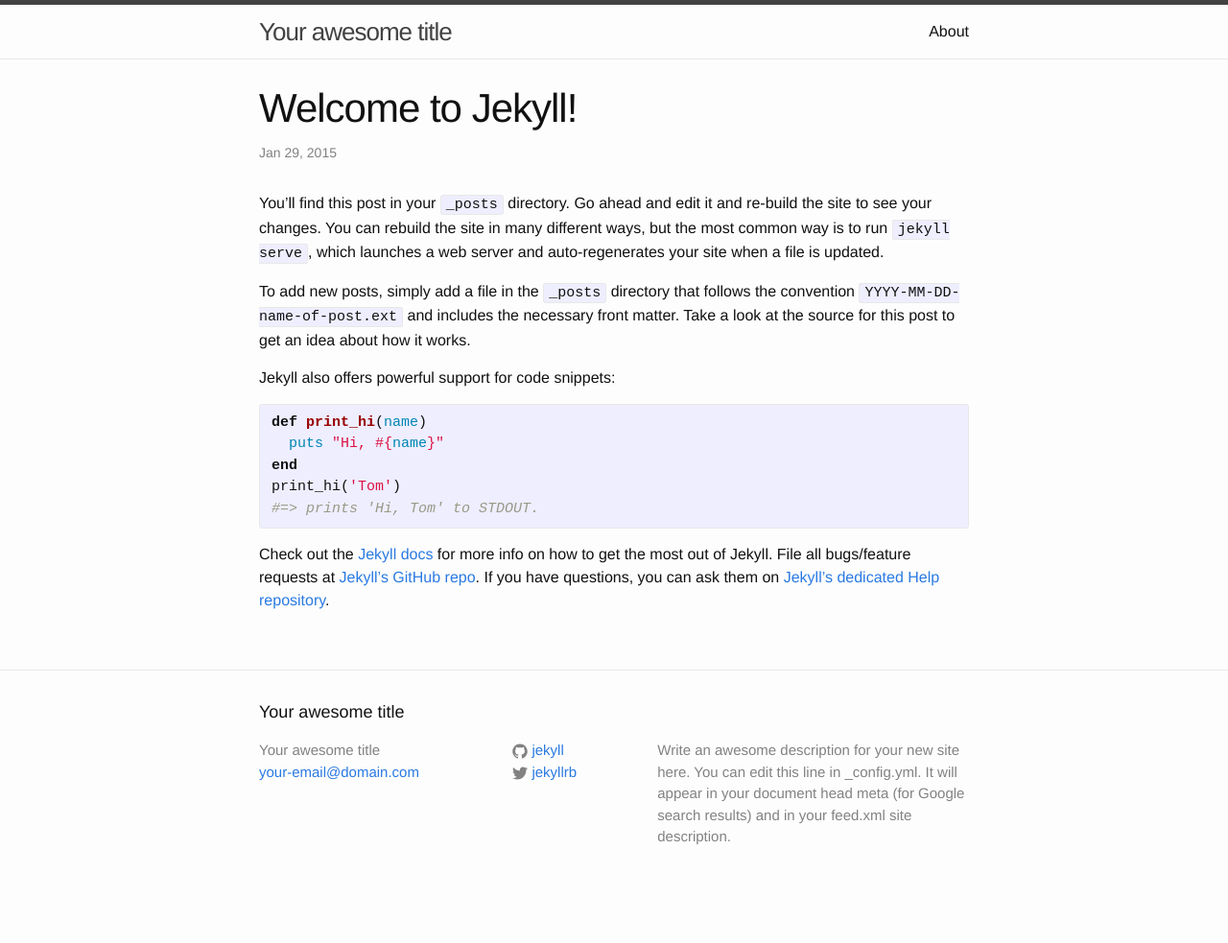
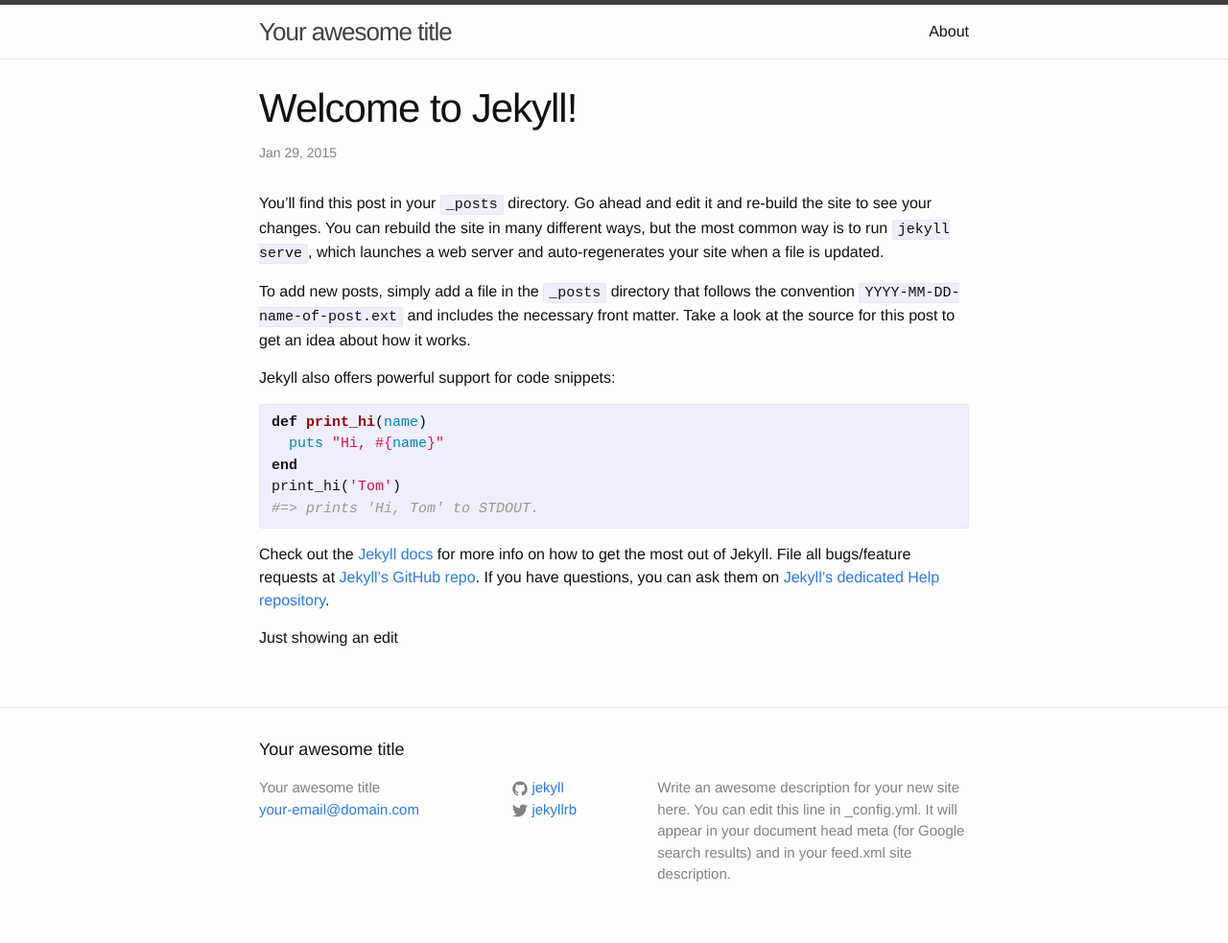
Before and after one commit to lean-writing/demo_jekyll, a Jekyll site: the page built from _posts/2015-01-29-welcome-to-jekyll.markdown, in a window 1280 px wide. Shown: the whole page at 96% size. Built offline with Jekyll 4.4.1, drawn with Linux system fonts in a browser that asks for light colours; before the commit the page ends 944 px from its top, so only the background shows below that.

Commit message:
sample edit

```diff
--- a/_posts/2015-01-29-welcome-to-jekyll.markdown
+++ b/_posts/2015-01-29-welcome-to-jekyll.markdown
@@ -23,3 +23,5 @@
 [jekyll]:      http://jekyllrb.com
 [jekyll-gh]:   https://github.com/jekyll/jekyll
 [jekyll-help]: https://github.com/jekyll/jekyll-help
+
+Just showing an edit
```
